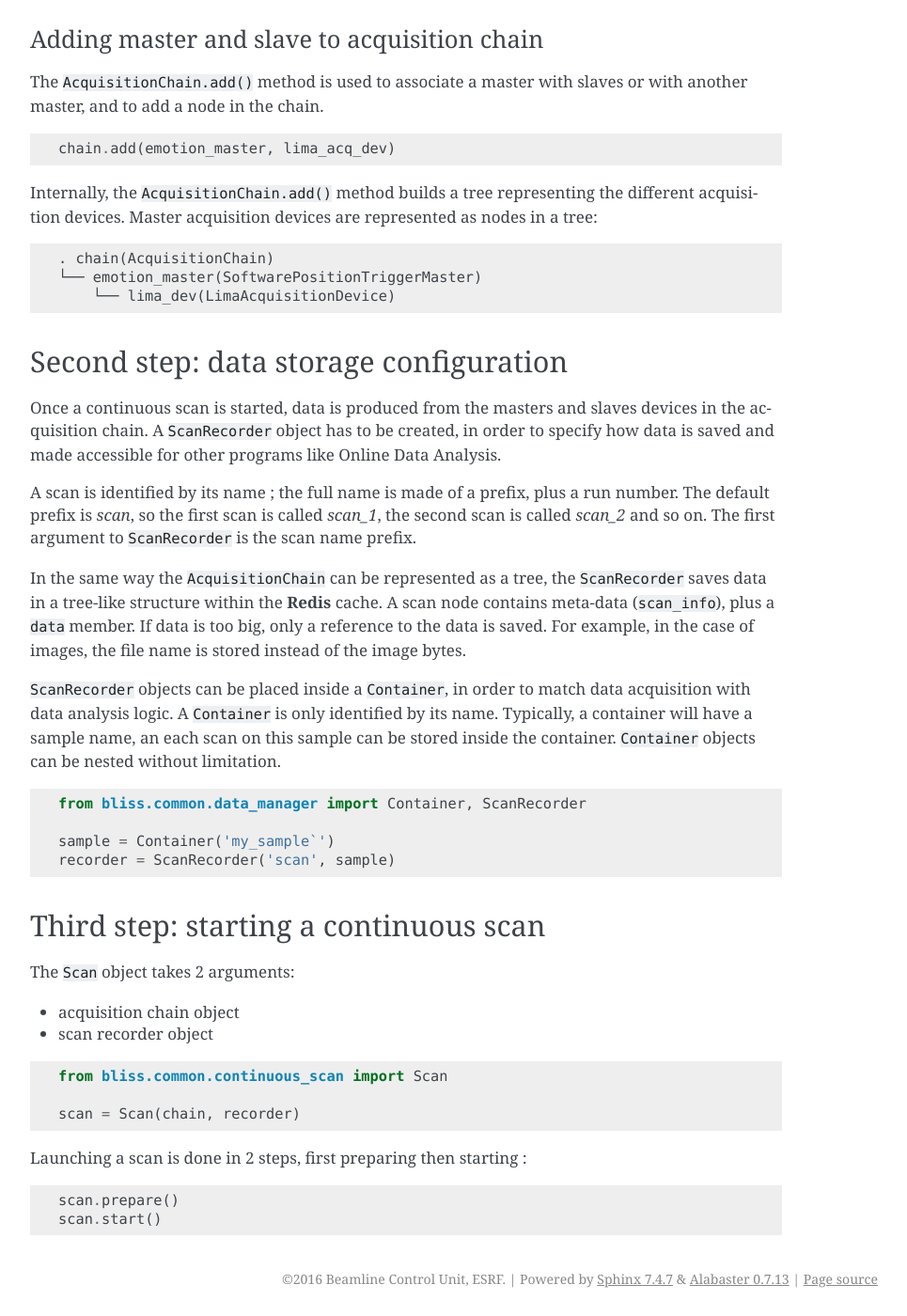
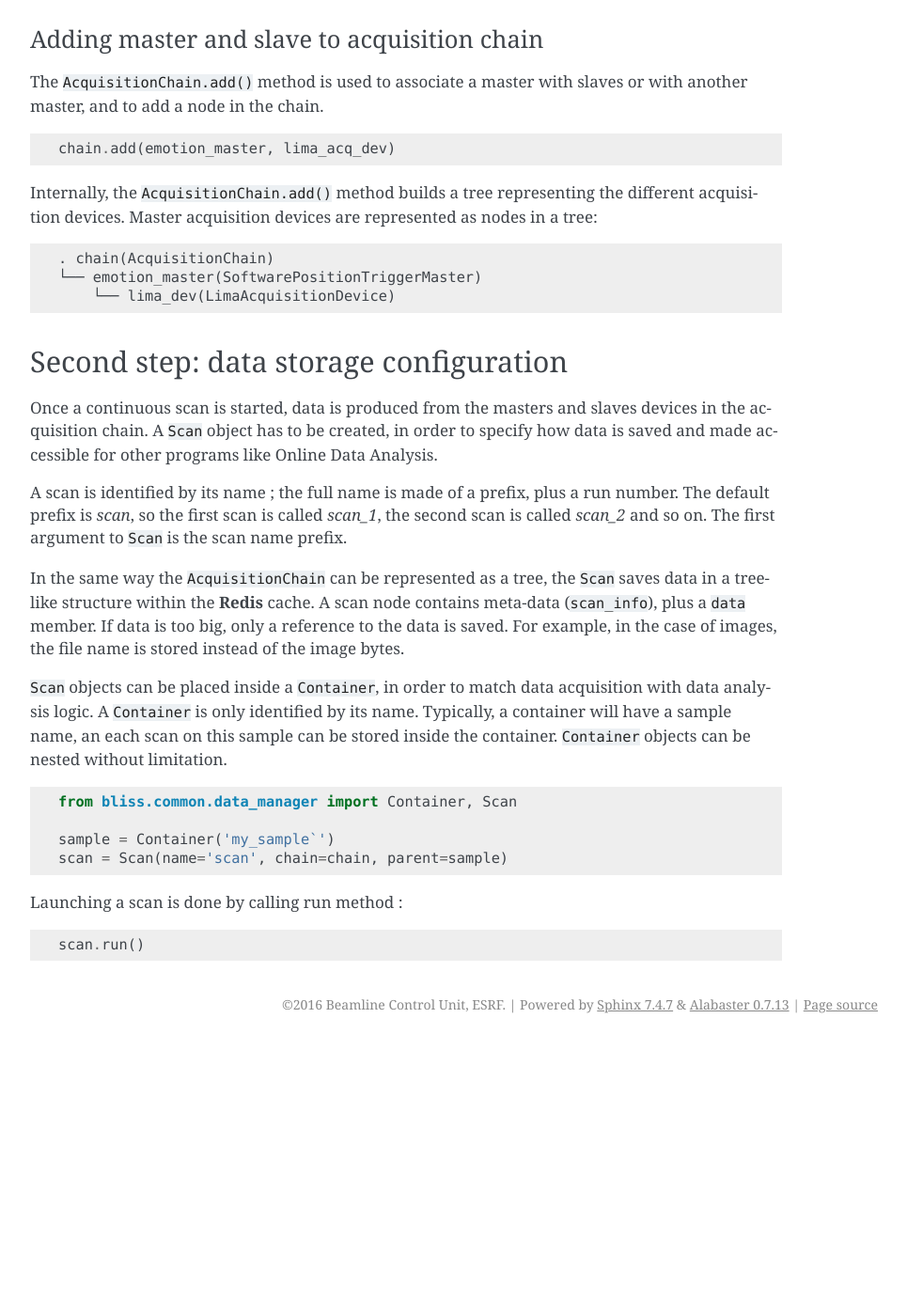
Before and after one commit to marc2332/bliss, a Sphinx documentation site: the page built from doc/source/tutorial_continuous_scan.rst, in a window 1280 px wide and 1400 px high, scrolled down 1516 px. Shown: the whole window at 94% size, without its empty margins (282-1247 px from the left). Built offline with Sphinx 7.4.7, drawn with Linux system fonts in a browser that asks for light colours; formulas are drawn with MathJax 3; after the commit the page ends 2624 px from its top, so only the background shows below that; some of the changed text lies outside the part shown.

Commit message:
doc: As ScanRecorder doesn't exist anymore, adapted *quickly* the tutorial.

```diff
--- a/doc/source/tutorial_continuous_scan.rst
+++ b/doc/source/tutorial_continuous_scan.rst
@@ -105,22 +105,22 @@
 ---------------------------------------
 
 Once a continuous scan is started, data is produced from the masters and slaves
-devices in the acquisition chain. A ``ScanRecorder`` object has to be created,
+devices in the acquisition chain. A ``Scan`` object has to be created,
 in order to specify how data is saved and made accessible for other programs
 like Online Data Analysis.
 
 A scan is identified by its name ; the full name is made of a prefix, plus
 a run number. The default prefix is *scan*, so the first scan is called
 *scan_1*, the second scan is called *scan_2* and so on. The first argument to
-``ScanRecorder`` is the scan name prefix.
+``Scan`` is the scan name prefix.
 
 In the same way the ``AcquisitionChain`` can be represented as a tree, the
-``ScanRecorder`` saves data in a tree-like structure within the **Redis**
+``Scan`` saves data in a tree-like structure within the **Redis**
 cache. A scan node contains meta-data (``scan_info``), plus a ``data``
 member. If data is too big, only a reference to the data is saved. For example,
 in the case of images, the file name is stored instead of the image bytes.
 
-``ScanRecorder`` objects can be placed inside a ``Container``, in order to
+``Scan`` objects can be placed inside a ``Container``, in order to
 match data acquisition with data analysis logic. A ``Container`` is only
 identified by its name. Typically, a container will have a sample name,
 an each scan on this sample can be stored inside the container. ``Container``
@@ -128,29 +128,13 @@
 
 .. code-block:: python
 
-   from bliss.common.data_manager import Container, ScanRecorder
+   from bliss.common.data_manager import Container, Scan
 
    sample = Container('my_sample`')
-   recorder = ScanRecorder('scan', sample)
+   scan = Scan(name='scan', chain=chain, parent=sample)
 
-
-Third step: starting a continuous scan
---------------------------------------
-
-The ``Scan`` object takes 2 arguments:
-
-- acquisition chain object
-- scan recorder object
+Launching a scan is done by calling run method :
 
 .. code-block:: python
 
-    from bliss.common.continuous_scan import Scan
-
-    scan = Scan(chain, recorder)
-
-Launching a scan is done in 2 steps, first preparing then starting :
-
-.. code-block:: python
-
-   scan.prepare()
-   scan.start()
+   scan.run()
```
